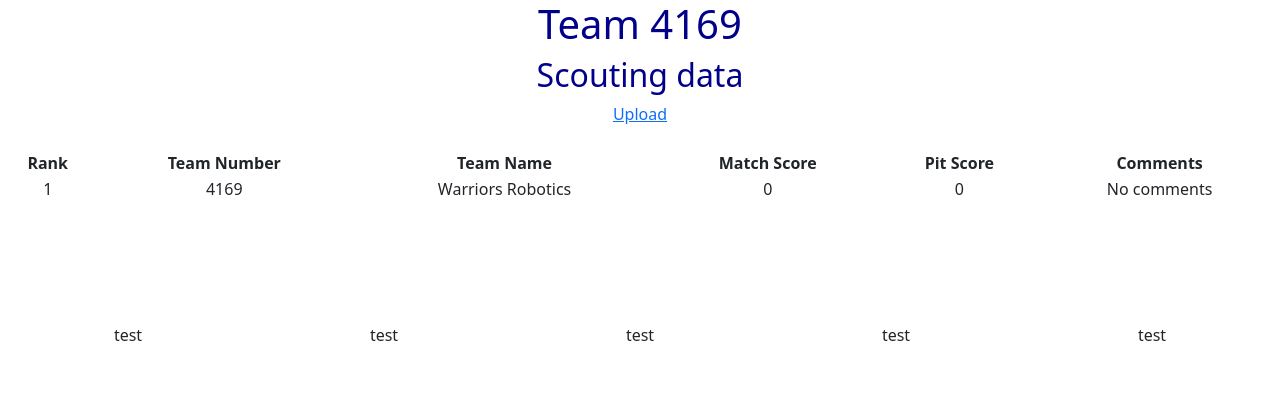
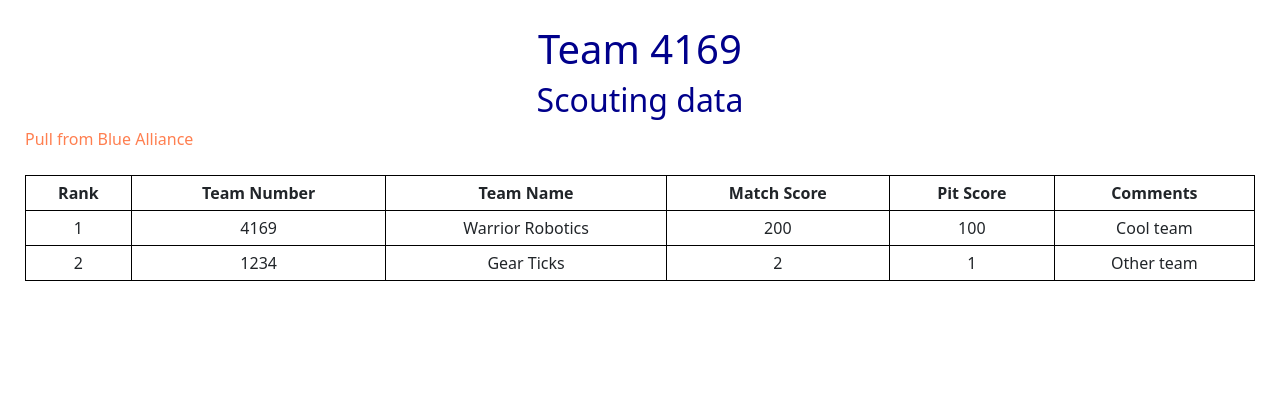
Before and after one commit to Team4169/scouting-2022, a Flask app: page / in a window 1280 px wide. Shown: the top 400 px of the page. Run offline with Flask 2, Linux system fonts and the light colour scheme; data comes from the database, SQL or seed files in the repository; both versions use the stored data as it was after the commit.

Commit message:
Worked on sql db

```diff
--- a/app.py
+++ b/app.py
@@ -1,38 +1,50 @@
-from flask import Flask, render_template, request
-import calculator
+from flask import Flask, render_template, request, redirect
+import calculator, bluealliance
 import sqlite3
 from tabulate import tabulate
 
 app = Flask(__name__)
-dataTable=[["test", "test", "test", "test", "test"]]
 
 @app.route('/')
 def index():
-    example = "INSERT INTO teams VALUES{}".format("(" + ",".join(dataTable[0]) + ")")
-    print(example)
-    return render_template('index.html', table_html=tabulate(dataTable, tablefmt='html'))
+    db = sqlite3.connect('db.sqlite3')
+    cur = db.cursor()
+    teams = cur.execute("SELECT name,number,pscore,mscore, comments, pscore+mscore AS tscore FROM teams ORDER BY tscore DESC").fetchall()
+    cur.close()
+    data = []
+    i = 1
+    for team in teams:
+        data.append({
+            'name': team[0],
+            'number': team[1],
+            'pit': team[2],
+            'match': team[3],
+            'comments': team[4],
+            'rank': i,
+        })
+        i+=1
+    return render_template('index.html', data=data)
+
+@app.route('/pull')
+def pull():
+    bluealliance.pullInfo()
+    return redirect('/')
 
 
-@app.route('/uploadteam', methods=['POST'])
-def uploadteam():
-    score = calculator.getPitScore(request.form.to_dict())
-    num = request.form.get('team-number')
+@app.route('/upload', methods=['POST'])
+def upload():
+    num = request.form.get('number')
+    name = request.form.get('name')
+    score = request.form.get('score')
+    comments = request.form.get('comments')
     db = sqlite3.connect('db.sqlite3')
-    example = "INSERT INTO teams VALUES{}".format("(" + ",".join(dataTable[0]) + ")")
-    print(example)
-    res = db.execute("SELECT * FROM teams ORDER BY number", (num, ))
-    print(res)
-    return "ok"
-
-@app.route('/upload', methods=['GET','POST'])
-def upload():
-  if request.method == 'POST':
-    form = request.form
-    dataTable.append([form.get("number"), form.get("name"), form.get("match"), form.get("pit"), form.get("comment")])
-    print(dataTable)
-    return render_template('index.html', table_html=tabulate(dataTable, tablefmt='html'))
-  else:
-    return render_template('upload.html')
+    cur = db.cursor()
+    if cur.execute("SELECT COUNT(*) FROM teams WHERE number=?", (num,)).fetchone()[0] == 0:
+        cur.execute("INSERT INTO teams (name, number, pscore, comments) VALUES (?,?,?,?,?)", (name, num, score, comments))
+    else:
+        cur.execute("UPDATE teams SET pscore=?, comments=? WHERE number=?", (score, comments, num))
+    db.commit()
+    db.close()
 
 if __name__ == '__main__':
     app.run(host='0.0.0.0', debug=True, port=8080)
--- /dev/null
+++ b/bluealliance.py
@@ -0,0 +1,3 @@
+#TODO
+def pullInfo():
+    pass
--- /dev/null
+++ b/environment/pyvenv.cfg
@@ -0,0 +1,3 @@
+home = /Applications/Xcode.app/Contents/Developer/usr/bin
+include-system-site-packages = false
+version = 3.8.9
--- a/static/style.css
+++ b/static/style.css
@@ -1,3 +1,6 @@
+body {
+    margin: 25px;
+}
 h1, h2{
     text-align: center;
     color: darkblue;
@@ -5,7 +8,17 @@
 
 table {
     width: 100%;
-    /*border-collapse: collapse;*/
     outline: black;
     text-align: center;
 }
+
+td,th {
+    border: 1px solid black;
+    padding: 5px;
+}
+
+a {
+    text-decoration: none;
+    text-align: center;
+    color: coral;
+}
--- a/templates/index.html
+++ b/templates/index.html
@@ -7,10 +7,10 @@
 <body>
 <h1>Team 4169</h1>
 <h2>Scouting data</h2>
-<div style="text-align:center">
-  <a href="/upload">Upload</a>
-</div>
+<a href="/pull">Pull from Blue Alliance</a>
 <br>
+<br>
+
 <table>
     <tr>
         <th>Rank</th>
@@ -20,14 +20,16 @@
         <th>Pit Score</th>
         <th>Comments</th>
     </tr>
+    {% for team in data %}
     <tr>
-        <td>1</td>
-        <td>4169</td>
-        <td>Warriors Robotics</td>
-        <td>0</td>
-        <td>0</td>
-        <td>No comments</td>
+        <td>{{ team.rank }}</td>
+        <td>{{ team.number }}</td>
+        <td>{{ team.name }}</td>
+        <td>{{ team.match }}</td>
+        <td>{{ team.pit }}</td>
+        <td>{{ team.comments }}</td>
     </tr>
+    {% endfor %}
 </table>
 <br>
 <br>
```
Also changed, not shown: db.sqlite3 (added), 13 other files.
